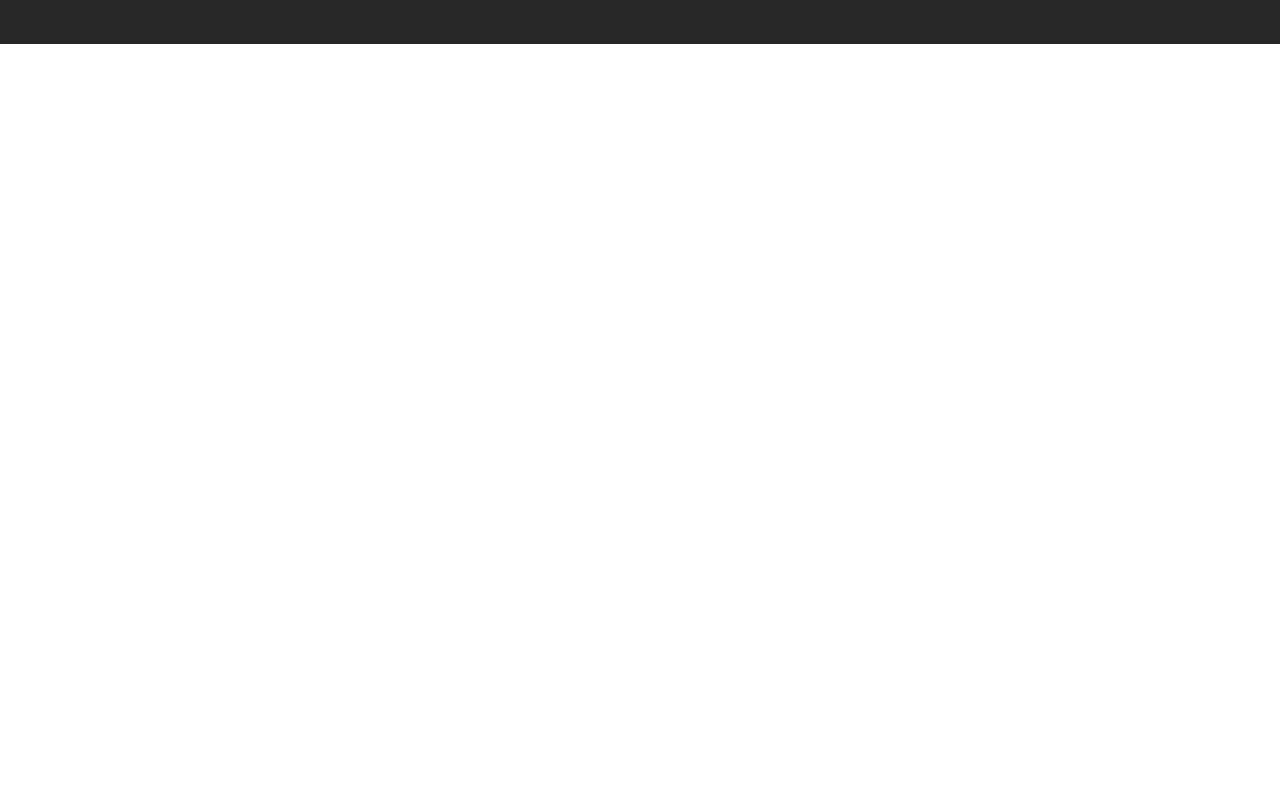
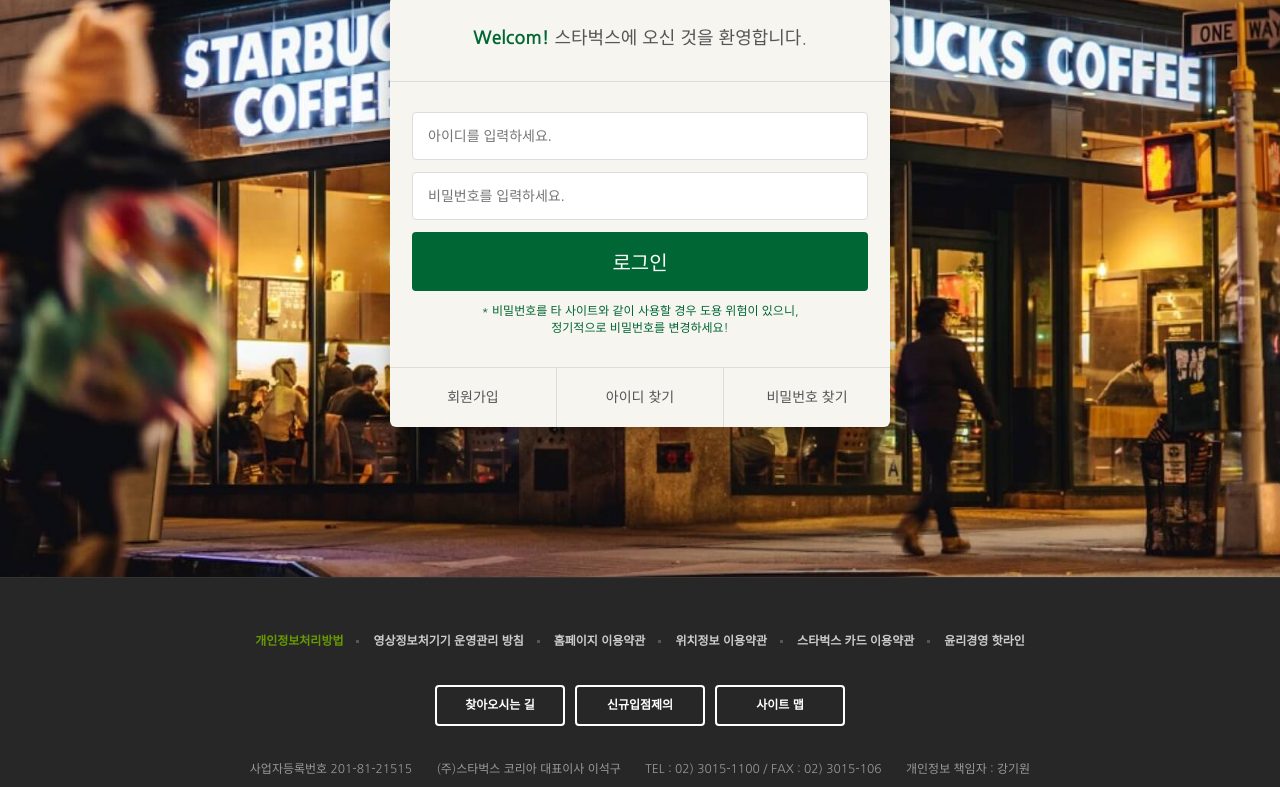
Before and after one commit to hinyc/starbucks-exam, a plain HTML site: page signin/index.html in a window 1280 px wide. Shown: the part 290-1077 px from the top of the page. Before the commit the page ends 800 px from the top, so only its background shows below. Drawn offline with nearby package versions, Linux system fonts and the light colour scheme.

Commit message:
로그인 페이지 완성

```diff
--- /dev/null
+++ b/css/signin.css
@@ -0,0 +1,78 @@
+.signin {
+  margin-top: 120px;
+  padding: 100px 0 150px;
+  background-image: url("../images/signin_bg.jpg");
+  background-repeat: no-repeat;
+  background-position: center;
+  background-attachment: fixed;
+  background-size: cover;
+}
+.signin h1{
+  color: #fff;
+  font-size: 30px;
+  font-weight: 700;
+  text-align: center;
+  margin-bottom: 24px;
+}
+.signin__card{
+  width: 500px;
+  margin: 0 auto;
+  border-radius: 6px;
+  background-color: #f6f5f0;
+  box-shadow: 2px 2px 20px rgba(0,0,0,.3);
+  color: #555;
+}
+.signin__card h2 {
+  padding: 30px;
+  font-size: 18px;
+  text-align: center;
+  border-bottom: 1px solid #ddd;
+}
+.signin__card h2 strong {
+font-weight: 700;
+color: #006633;
+}
+.signin__card form {
+  padding:30px 22px;
+}
+.signin__card input {
+  width: 100%;
+  margin-bottom: 12px;
+  padding: 15px;
+  border: 1px solid #ddd;
+  border-radius: 4px;
+  outline: none;
+  box-sizing: border-box;
+  font-size: 14px;
+}
+.signin__card form [type="submit"] {
+  background-color: #006633;
+  border: none;
+  color: #fff;
+  font-size: 20px;
+  cursor: pointer;
+}
+.signin__card form p {
+  font-size: 12px;
+  color: #006633;
+  text-align: center;
+}
+.signin__card .actions {
+  display: flex;
+  border-top: 1px solid #ddd;
+}
+.signin__card .actions a {
+  flex-grow: 1;
+  flex-basis: 0;
+  text-align: center;
+  padding: 20px;
+  color: #555;
+  font-size: 14px;
+  border-right: 1px solid #ddd;
+}
+.signin__card .actions a:last-child {
+  border-right: none;
+}
+.signin__card .actions a:hover {
+  text-decoration: underline;
+}
--- a/signin/index.html
+++ b/signin/index.html
@@ -28,6 +28,7 @@
   <link href="https://fonts.googleapis.com/css2?family=Nanum+Gothic:wght@400;700&display=swap" rel="stylesheet">
   <link rel="stylesheet" href="https://fonts.googleapis.com/icon?family=Material+Icons">
   <link rel="stylesheet" href="../css/common.css" />
+  <link rel="stylesheet" href="../css/signin.css" />
 
 
   <script defer src="../js/common.js"></script>
@@ -368,7 +369,30 @@
 
   </header>
 
-  <section class="signin"></section>
+  <section class="signin">
+    <h1>로그인</h1>
+    <div class="signin__card">
+      <h2>
+        <strong>Welcom!</strong> 스타벅스에 오신 것을 환영합니다.
+      </h2>
+      <form>
+        <input type="text" placeholder="아이디를 입력하세요." />
+        <input type="password" placeholder="비밀번호를 입력하세요." />
+        <input type="submit" value="로그인" />
+        <p>
+          * 비밀번호를 타 사이트와 같이 사용할 경우 도용 위험이 있으니, <br />
+          정기적으로 비밀번호를 변경하세요!
+        </p>
+      </form>
+      <div class="actions">
+        <a href="javascript:void(0)">회원가입</a>
+        <a href="javascript:void(0)">아이디 찾기</a>
+        <a href="javascript:void(0)">비밀번호 찾기</a>
+      </div>
+    </div>
+
+
+  </section>
 
   <!-- FOOTER -->
   <footer>
```
